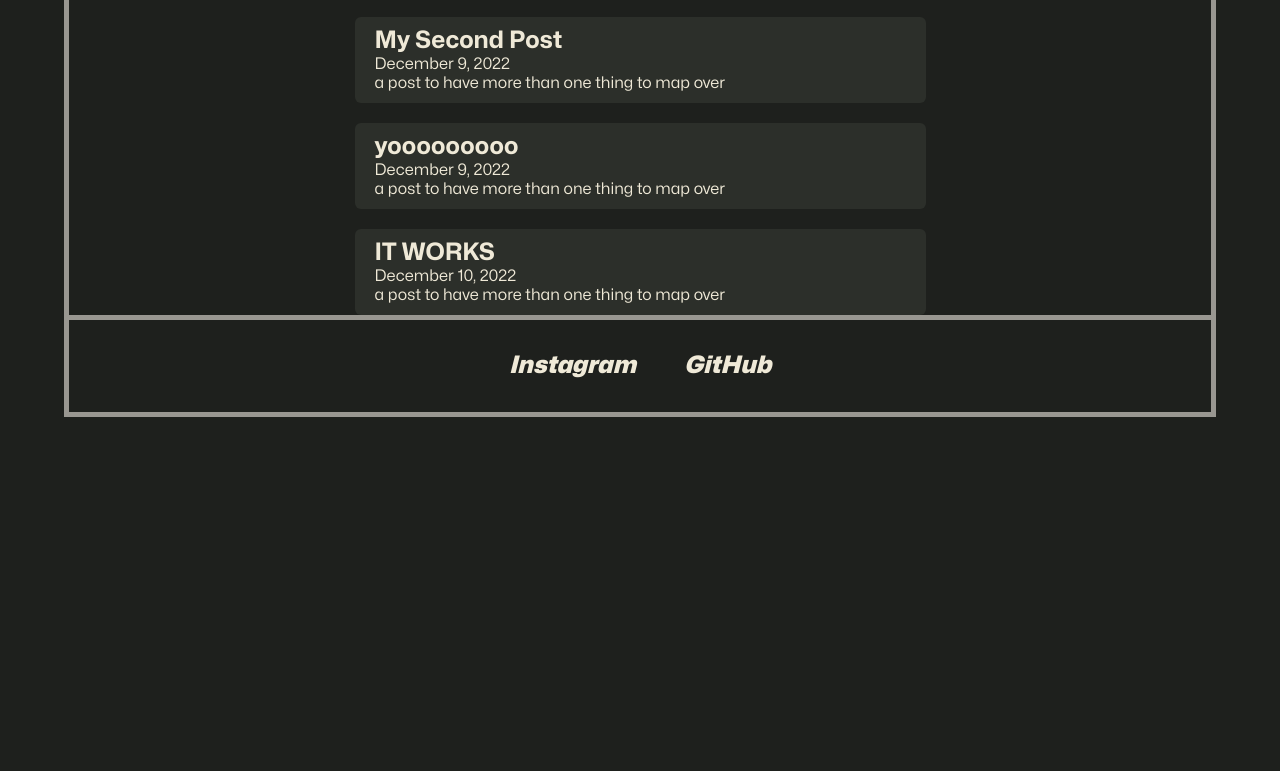
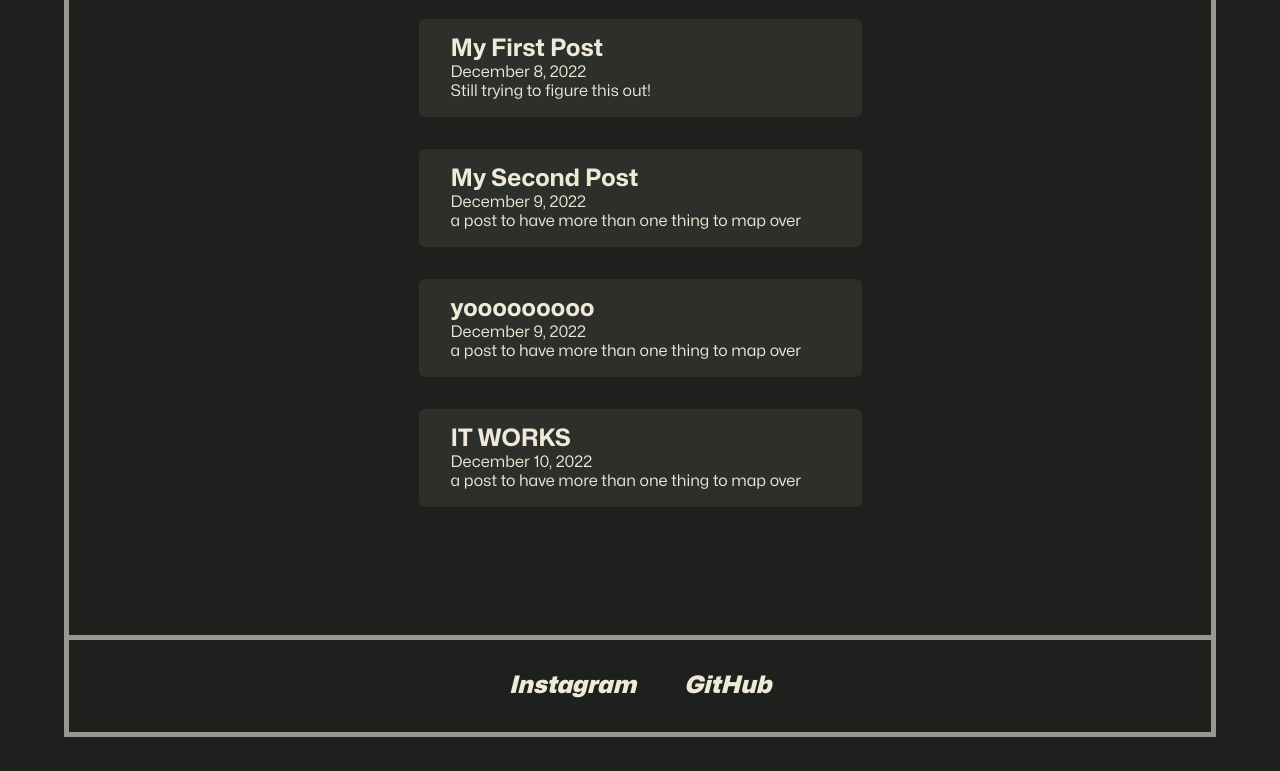
Before and after one commit to snapcracklenpop-dev/tested-telescope, an Astro site: page /blog in a window 1280 px wide. Shown: the part 391-1162 px from the top of the page. Before the commit the page ends 872 px from the top, so only its background shows below. Built offline with nearby package versions, Linux system fonts and the light colour scheme; Astro itself is replaced by a stand-in of ours.

Commit message:
added some margins to baseLayout

```diff
--- a/src/Layouts/BaseLayout.astro
+++ b/src/Layouts/BaseLayout.astro
@@ -31,7 +31,7 @@
   }
   div {
     max-width: 50%;
-    margin: 0 auto;
-
+    margin: 4rem auto;
+    padding: 2rem;
   }
 </style>
--- a/src/components/BlogCard.astro
+++ b/src/components/BlogCard.astro
@@ -30,12 +30,12 @@
     color: var(--eggshell);
 
     transition: 0.4s;
-    margin-top: 20px;
-    padding: 10px 20px;
+    margin: 2rem;
+    padding: 1rem 2rem;
   }
   .card:hover {
     background-color: var(--eerie-black-card-hover);
-    padding-left: 30px;
+    padding-left: 2.5rem;
 
   }
 </style>
--- a/src/pages/blog.astro
+++ b/src/pages/blog.astro
@@ -6,11 +6,10 @@
 ---
 
 <BaseLayout pageTitle={pageTitle}>
+
   <p>Here you'll find links to each post:</p>
   <ul>
     {allPosts.map((post) => <BlogCard url={post.url} title={post.frontmatter.title} pubDate={post.frontmatter.pubDate} description = {post.frontmatter.description} />)}
   </ul>
 
-
-
 </BaseLayout>
```
Also changed, not shown: src/Layouts/PostsLayout.astro (line endings or trailing spaces).
